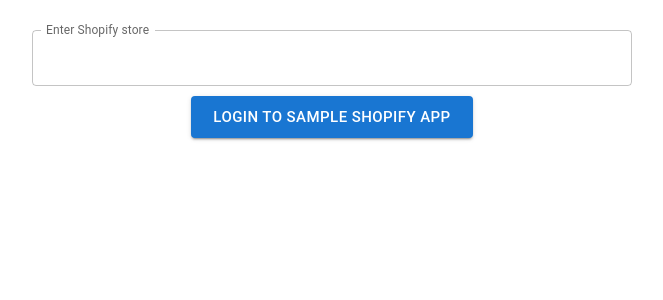
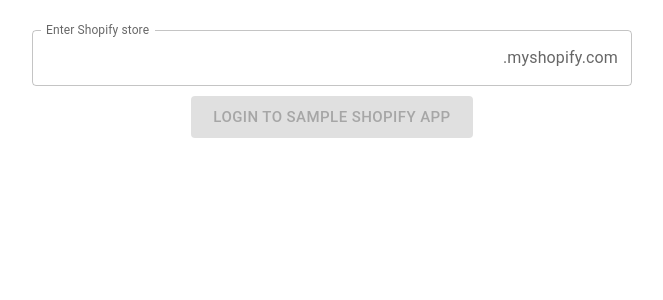
Before and after one commit to joliest/shpfy-react-js, a React (Create React App) app: page / in a window 1280 px wide. Shown: the top 300 px of the page, without its empty margins (308-971 px from the left). Built offline with nearby package versions, Linux system fonts and the light colour scheme.

Commit message:
Added validations

```diff
--- a/src/components/StoreLogin.js
+++ b/src/components/StoreLogin.js
@@ -2,16 +2,30 @@
 import Box from '@mui/material/Box';
 import TextField from '@mui/material/TextField';
 import Button from '@mui/material/Button';
+import InputAdornment from '@mui/material/InputAdornment';
 import './StoreLogin.scss'
 import {NGROK} from "../constants";
 
+const MY_SHOPIFY_DOT_COM = '.myshopify.com';
+class StoreLogin extends React.Component {
+    state = {
+        storeName: null,
+    }
 
-class StoreLogin extends React.Component {
+    handleOnChange = (e) => {
+        this.setState({ storeName: e.target.value });
+    }
+
+    handleClick = () => {
+        const { storeName } = this.state;
+        if (storeName) {
+            const url = `${NGROK}/shopify?shop=${storeName}.myshopify.com`;
+            window.location.replace(url);
+        }
+    }
+
     render() {
-        const url = `${NGROK}/shopify?shop=sample-store-1ventory.myshopify.com`;
-        const handleClick = () => {
-            window.location.replace(url)
-        }
+        const { storeName } = this.state;
         return (
             <div className="store-login">
                 <Box component="form" noValidate autoComplete="off">
@@ -20,16 +34,21 @@
                         className="text-field"
                         label="Enter Shopify store"
                         variant="outlined"
+                        InputProps={{
+                            endAdornment: <InputAdornment position="end">{MY_SHOPIFY_DOT_COM}</InputAdornment>,
+                        }}
                         InputLabelProps={{
                             shrink: true
                         }}
+                        onChange={this.handleOnChange}
                     />
                     <Box>
                         <Button
                             className="button"
                             variant="contained"
                             size="large"
-                            onClick={handleClick}
+                            onClick={this.handleClick}
+                            disabled={!storeName}
                         >
                             Login to Sample Shopify App
                         </Button>
--- a/src/constants/index.js
+++ b/src/constants/index.js
@@ -1 +1 @@
-export const NGROK = 'https://cdba-120-29-97-36.ngrok.io';
+export const NGROK = 'https://d621-120-29-97-36.ngrok.io';
```
